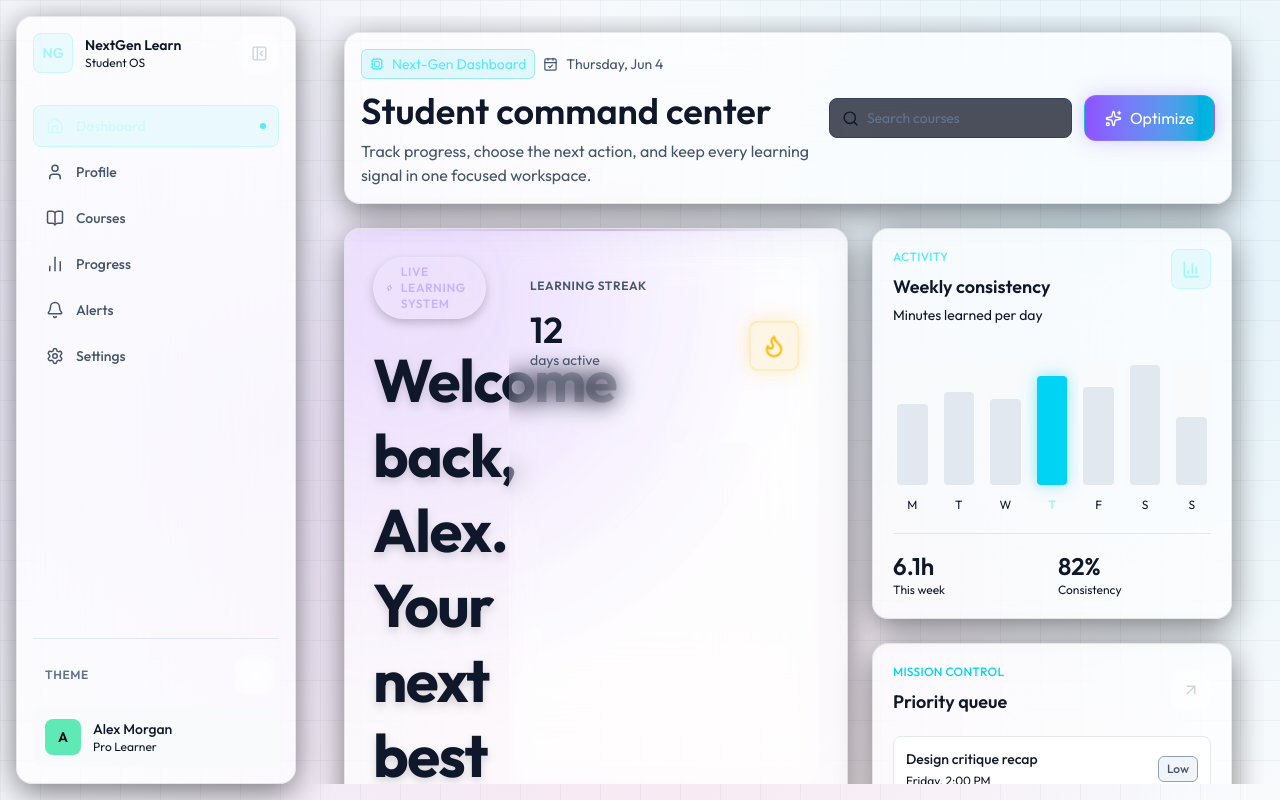
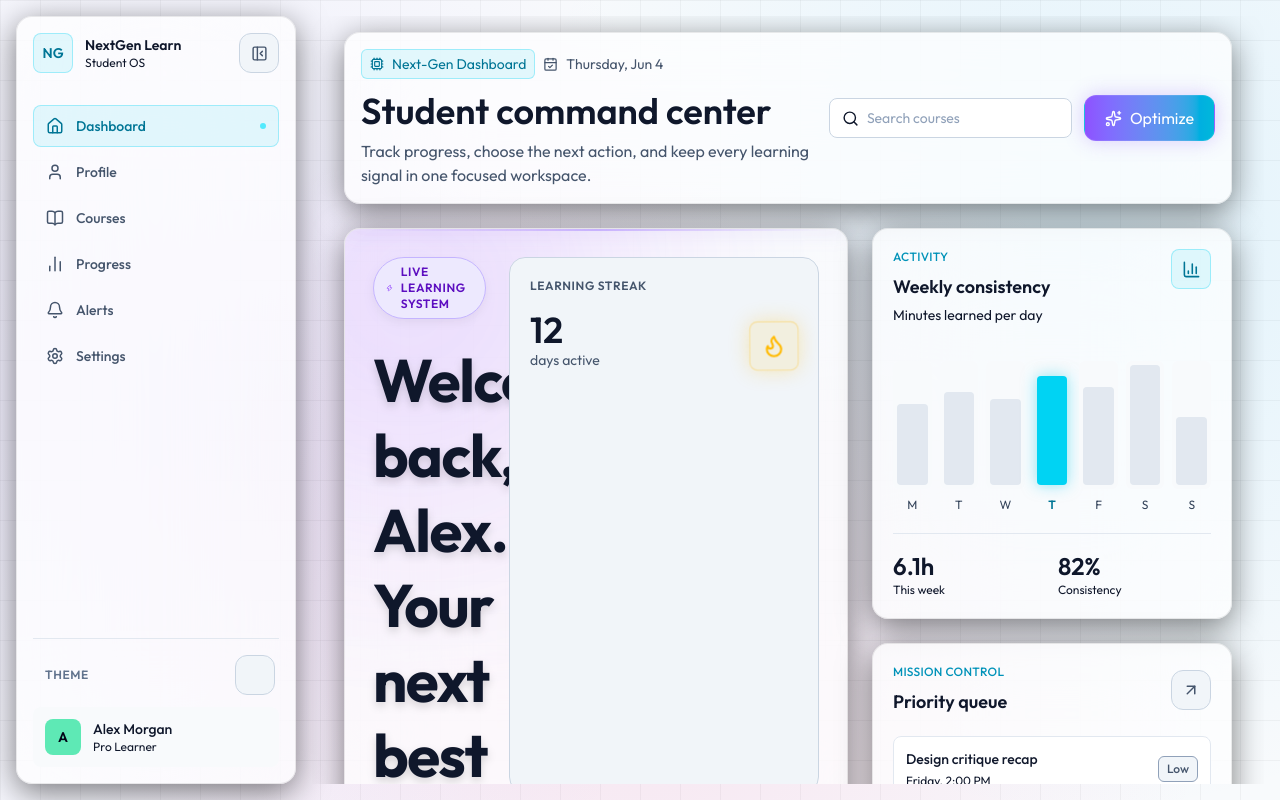
Before and after one commit to chavanpramod-ui/NextGen, a Next.js app: page / in a window 1280 px wide. Built offline with nearby package versions, Linux system fonts and the light colour scheme.

Commit message:
Fix text visibility issues in light mode

```diff
--- a/app/globals.css
+++ b/app/globals.css
@@ -130,8 +130,8 @@ input:focus-visible {
 
   .grid-overlay {
     background-image:
-      linear-gradient(rgba(255, 255, 255, 0.03) 1px, transparent 1px),
-      linear-gradient(90deg, rgba(255, 255, 255, 0.03) 1px, transparent 1px);
+      linear-gradient(var(--grid-color) 1px, transparent 1px),
+      linear-gradient(90deg, var(--grid-color) 1px, transparent 1px);
     background-size: 32px 32px;
     mask-image: linear-gradient(to bottom, black, transparent 80%);
   }
@@ -141,18 +141,18 @@ input:focus-visible {
   }
 
   .secondary-button {
-    @apply inline-flex min-h-10 items-center justify-center gap-2 rounded-xl border border-white/5 bg-white/5 px-5 py-2.5 text-sm font-medium text-slate-200 backdrop-blur-md transition-all duration-300 hover:scale-[1.02] hover:bg-white/10 hover:text-white hover:border-white/15 hover:shadow-[0_8px_20px_rgba(0,0,0,0.2)] active:scale-95;
+    @apply inline-flex min-h-10 items-center justify-center gap-2 rounded-xl border border-slate-300 dark:border-white/5 bg-slate-100 dark:bg-white/5 px-5 py-2.5 text-sm font-medium text-slate-700 dark:text-slate-200 backdrop-blur-md transition-all duration-300 hover:scale-[1.02] hover:bg-slate-200 dark:hover:bg-white/10 hover:text-slate-900 dark:hover:text-white hover:border-slate-400 dark:hover:border-white/15 hover:shadow-[0_8px_20px_rgba(0,0,0,0.05)] dark:hover:shadow-[0_8px_20px_rgba(0,0,0,0.2)] active:scale-95;
   }
 
   .icon-button {
-    @apply inline-flex h-10 w-10 shrink-0 items-center justify-center rounded-xl border border-white/5 bg-white/5 text-slate-300 backdrop-blur-md transition-all duration-300 hover:scale-110 hover:bg-white/10 hover:text-white hover:border-white/15 hover:shadow-[0_8px_20px_rgba(0,0,0,0.2)] active:scale-95;
+    @apply inline-flex h-10 w-10 shrink-0 items-center justify-center rounded-xl border border-slate-300 dark:border-white/5 bg-slate-100 dark:bg-white/5 text-slate-600 dark:text-slate-300 backdrop-blur-md transition-all duration-300 hover:scale-110 hover:bg-slate-200 dark:hover:bg-white/10 hover:text-slate-900 dark:hover:text-white hover:border-slate-400 dark:hover:border-white/15 hover:shadow-[0_8px_20px_rgba(0,0,0,0.05)] dark:hover:shadow-[0_8px_20px_rgba(0,0,0,0.2)] active:scale-95;
   }
 
   .search-control {
-    @apply flex min-h-10 items-center gap-2 rounded-lg border border-slate-700 bg-slate-950/70 px-3 text-sm text-slate-200 transition-colors focus-within:border-cyan-300/50;
+    @apply flex min-h-10 items-center gap-2 rounded-lg border border-slate-300 dark:border-slate-700 bg-white dark:bg-slate-950/70 px-3 text-sm text-slate-700 dark:text-slate-200 transition-colors focus-within:border-cyan-400 dark:focus-within:border-cyan-300/50;
   }
 
   .search-control input {
-    @apply w-full min-w-0 bg-transparent text-slate-100 outline-none placeholder:text-slate-500 sm:w-48;
+    @apply w-full min-w-0 bg-transparent text-slate-900 dark:text-slate-100 outline-none placeholder:text-slate-400 dark:placeholder:text-slate-500 sm:w-48;
   }
 }
--- a/app/page.tsx
+++ b/app/page.tsx
@@ -75,7 +75,7 @@ function PriorityPanel({ priorities }: { priorities: typeof initialPriorities })
     <section className="dashboard-panel p-5">
       <div className="flex items-center justify-between gap-4">
         <div>
-          <p className="text-xs font-medium uppercase tracking-wide text-cyan-400">
+          <p className="text-xs font-medium uppercase tracking-wide text-cyan-600 dark:text-cyan-400">
             Mission control
           </p>
           <h2 className="mt-2 text-lg font-semibold text-slate-900 dark:text-slate-50">Priority queue</h2>
@@ -101,7 +101,7 @@ function PriorityPanel({ priorities }: { priorities: typeof initialPriorities })
             className="group flex items-center justify-between gap-4 rounded-lg border border-slate-200 dark:border-slate-800 bg-white dark:bg-slate-900/40 p-3 transition-colors hover:border-slate-400 dark:border-slate-600 hover:bg-slate-100 dark:bg-slate-800/60"
           >
             <div className="min-w-0">
-              <p className="truncate text-sm font-medium text-slate-900 dark:text-slate-100 transition-colors group-hover:text-cyan-100">{item.title}</p>
+              <p className="truncate text-sm font-medium text-slate-900 dark:text-slate-100 transition-colors group-hover:text-cyan-600 dark:group-hover:text-cyan-100">{item.title}</p>
               <p className="mt-1 text-xs text-slate-900 dark:text-slate-500">{item.time}</p>
             </div>
             <span className={`rounded-md border px-2 py-1 text-xs font-medium ${
@@ -223,7 +223,7 @@ export default function Dashboard() {
       <header className="dashboard-panel flex flex-col gap-4 p-4 lg:flex-row lg:items-center lg:justify-between">
         <div className="min-w-0">
           <div className="flex flex-wrap items-center gap-2 text-sm text-slate-600 dark:text-slate-400">
-            <span className="flex items-center gap-2 rounded-md border border-cyan-400/30 bg-cyan-400/10 px-2 py-1 text-cyan-300">
+            <span className="flex items-center gap-2 rounded-md border border-cyan-400/30 bg-cyan-400/10 px-2 py-1 text-cyan-700 dark:text-cyan-300">
               <Cpu size={14} />
               Next-Gen Dashboard
             </span>
@@ -268,7 +268,7 @@ export default function Dashboard() {
                     <li key={i}>
                       <button
                         type="button"
-                        className="w-full flex items-center px-3 py-2 text-sm text-slate-700 dark:text-slate-300 hover:bg-slate-100 dark:bg-slate-800 hover:text-cyan-400 transition-colors"
+                        className="w-full flex items-center px-3 py-2 text-sm text-slate-700 dark:text-slate-300 hover:bg-slate-100 dark:bg-slate-800 hover:text-cyan-600 dark:hover:text-cyan-400 transition-colors"
                         onClick={() => {
                           setSearchQuery(term);
                           setIsSearchFocused(false);
@@ -328,7 +328,7 @@ export default function Dashboard() {
                   </motion.p>
                   <p className="text-sm text-slate-600 dark:text-slate-400">tasks remaining</p>
                 </div>
-                <div className="flex items-center gap-1 text-sm font-medium text-emerald-400">
+                <div className="flex items-center gap-1 text-sm font-medium text-emerald-600 dark:text-emerald-400">
                   <TrendingUp size={16} />
                   On pace
                 </div>
--- a/components/ActivityTile.tsx
+++ b/components/ActivityTile.tsx
@@ -30,7 +30,7 @@ export function ActivityTile({ activity }: ActivityTileProps) {
     >
       <div className="flex items-start justify-between gap-4">
         <div>
-          <p className="text-xs font-medium uppercase tracking-wide text-cyan-300">
+          <p className="text-xs font-medium uppercase tracking-wide text-cyan-600 dark:text-cyan-300">
             Activity
           </p>
           <h2 className="mt-2 text-lg font-semibold text-slate-900 dark:text-slate-50">
@@ -40,7 +40,7 @@ export function ActivityTile({ activity }: ActivityTileProps) {
             {activity?.title ?? 'Minutes learned per day'}
           </p>
         </div>
-        <div className="flex h-10 w-10 items-center justify-center rounded-lg border border-cyan-300/20 bg-cyan-300/10 text-cyan-200">
+        <div className="flex h-10 w-10 items-center justify-center rounded-lg border border-cyan-400/30 dark:border-cyan-300/20 bg-cyan-400/10 dark:bg-cyan-300/10 text-cyan-700 dark:text-cyan-200">
           <BarChart3 size={19} />
         </div>
       </div>
@@ -61,7 +61,7 @@ export function ActivityTile({ activity }: ActivityTileProps) {
                 }`}
               />
             </div>
-            <span className={`text-xs ${item.isToday ? 'font-semibold text-cyan-200' : 'text-slate-900 dark:text-slate-500'}`}>
+            <span className={`text-xs ${item.isToday ? 'font-semibold text-cyan-700 dark:text-cyan-200' : 'text-slate-700 dark:text-slate-500'}`}>
               {item.day.charAt(0)}
             </span>
           </div>
--- a/components/CourseTile.tsx
+++ b/components/CourseTile.tsx
@@ -25,10 +25,10 @@ interface CourseTileProps {
 }
 
 const accentClasses: Record<string, string> = {
-  amber: 'border-amber-400/30 bg-amber-400/10 text-amber-300 shadow-[0_0_15px_rgba(251,191,36,0.15)]',
-  cyan: 'border-cyan-400/30 bg-cyan-400/10 text-cyan-300 shadow-[0_0_15px_rgba(34,211,238,0.15)]',
-  emerald: 'border-emerald-400/30 bg-emerald-400/10 text-emerald-300 shadow-[0_0_15px_rgba(52,211,153,0.15)]',
-  violet: 'border-violet-400/30 bg-violet-400/10 text-violet-300 shadow-[0_0_15px_rgba(139,92,246,0.15)]',
+  amber: 'border-amber-400/30 bg-amber-400/10 text-amber-600 dark:text-amber-300 shadow-[0_0_15px_rgba(251,191,36,0.15)]',
+  cyan: 'border-cyan-400/30 bg-cyan-400/10 text-cyan-700 dark:text-cyan-300 shadow-[0_0_15px_rgba(34,211,238,0.15)]',
+  emerald: 'border-emerald-400/30 bg-emerald-400/10 text-emerald-600 dark:text-emerald-300 shadow-[0_0_15px_rgba(52,211,153,0.15)]',
+  violet: 'border-violet-400/30 bg-violet-400/10 text-violet-600 dark:text-violet-300 shadow-[0_0_15px_rgba(139,92,246,0.15)]',
 };
 
 const hoverClasses: Record<string, string> = {
--- a/components/HeroTile.tsx
+++ b/components/HeroTile.tsx
@@ -58,8 +58,8 @@ export function HeroTile({ userName, streakDays }: HeroTileProps) {
       <div className="relative z-10 grid h-full gap-6 lg:grid-cols-[minmax(0,1fr)_310px]">
         <div className="flex min-w-0 flex-col justify-between gap-8">
           <div style={{ transform: 'translateZ(30px)' }}>
-            <div className="inline-flex items-center gap-2 rounded-full border border-white/10 bg-white/5 backdrop-blur-md px-3 py-1.5 text-xs font-semibold uppercase tracking-wider text-violet-300 shadow-[0_4px_10px_rgba(0,0,0,0.2)]">
-              <Zap size={14} className="text-violet-400" />
+            <div className="inline-flex items-center gap-2 rounded-full border border-violet-300 dark:border-white/10 bg-violet-100 dark:bg-white/5 backdrop-blur-md px-3 py-1.5 text-xs font-semibold uppercase tracking-wider text-violet-800 dark:text-violet-300 shadow-[0_4px_10px_rgba(0,0,0,0.05)] dark:shadow-[0_4px_10px_rgba(0,0,0,0.2)]">
+              <Zap size={14} className="text-violet-600 dark:text-violet-400" />
               Live learning system
             </div>
             <h2 className="mt-6 max-w-3xl text-4xl font-bold leading-tight tracking-tight text-slate-900 dark:text-white sm:text-5xl lg:text-6xl drop-shadow-lg font-outfit">
@@ -83,7 +83,7 @@ export function HeroTile({ userName, streakDays }: HeroTileProps) {
         </div>
 
         <div className="grid gap-3 sm:grid-cols-2 lg:grid-cols-1" style={{ transform: 'translateZ(20px)' }}>
-          <div className="group rounded-2xl border border-white/5 bg-white/5 backdrop-blur-md p-5 transition-all hover:border-white/15 hover:bg-white/10 hover:shadow-[0_8px_30px_rgba(251,191,36,0.15)] relative overflow-hidden">
+          <div className="group rounded-2xl border border-slate-300 dark:border-white/5 bg-slate-100 dark:bg-white/5 backdrop-blur-md p-5 transition-all hover:border-slate-400 dark:hover:border-white/15 hover:bg-slate-200 dark:hover:bg-white/10 hover:shadow-[0_8px_30px_rgba(251,191,36,0.15)] relative overflow-hidden">
             <div className="absolute -right-10 -top-10 h-32 w-32 rounded-full bg-amber-500/20 blur-[40px] pointer-events-none transition-opacity group-hover:opacity-100 opacity-0" />
             <p className="text-xs font-semibold uppercase tracking-wider text-slate-600 dark:text-slate-400">
               Learning streak
@@ -103,7 +103,7 @@ export function HeroTile({ userName, streakDays }: HeroTileProps) {
             </div>
           </div>
 
-          <div className="group rounded-2xl border border-white/5 bg-white/5 backdrop-blur-md p-5 transition-all hover:border-white/15 hover:bg-white/10 hover:shadow-[0_8px_30px_rgba(16,185,129,0.15)] relative overflow-hidden">
+          <div className="group rounded-2xl border border-slate-300 dark:border-white/5 bg-slate-100 dark:bg-white/5 backdrop-blur-md p-5 transition-all hover:border-slate-400 dark:hover:border-white/15 hover:bg-slate-200 dark:hover:bg-white/10 hover:shadow-[0_8px_30px_rgba(16,185,129,0.15)] relative overflow-hidden">
             <div className="absolute -right-10 -bottom-10 h-32 w-32 rounded-full bg-emerald-500/20 blur-[40px] pointer-events-none transition-opacity group-hover:opacity-100 opacity-0" />
             <div className="flex items-center justify-between gap-4 relative z-10">
               <p className="text-xs font-semibold uppercase tracking-wider text-slate-600 dark:text-slate-400">
--- a/components/Sidebar.tsx
+++ b/components/Sidebar.tsx
@@ -33,7 +33,7 @@ export function Sidebar() {
     <div className="flex h-full flex-col">
       <div className="flex items-center justify-between gap-3">
         <Link href="#" className="flex min-w-0 items-center gap-3">
-          <div className="flex h-10 w-10 shrink-0 items-center justify-center rounded-lg border border-cyan-300/20 bg-cyan-300/10 text-sm font-semibold text-cyan-200">
+          <div className="flex h-10 w-10 shrink-0 items-center justify-center rounded-lg border border-cyan-400/30 dark:border-cyan-300/20 bg-cyan-400/10 dark:bg-cyan-300/10 text-sm font-semibold text-cyan-700 dark:text-cyan-200">
             NG
           </div>
           {!isCollapsed && (
@@ -68,8 +68,8 @@ export function Sidebar() {
               title={item.label}
               className={`group flex items-center gap-3 rounded-lg border px-3 py-2.5 text-sm font-medium transition-colors ${
                 isActive
-                  ? 'border-cyan-300/20 bg-cyan-300/10 text-cyan-100'
-                  : 'border-transparent text-slate-600 dark:text-slate-400 hover:border-slate-200 dark:border-slate-800 hover:bg-white dark:bg-slate-900 hover:text-slate-900 dark:text-slate-100'
+                  ? 'border-cyan-400/30 dark:border-cyan-300/20 bg-cyan-400/10 dark:bg-cyan-300/10 text-cyan-700 dark:text-cyan-100'
+                  : 'border-transparent text-slate-600 dark:text-slate-400 hover:border-slate-300 dark:hover:border-slate-800 hover:bg-slate-100 dark:hover:bg-slate-900 hover:text-slate-900 dark:hover:text-slate-100'
               }`}
               onClick={() => setIsOpen(false)}
             >
```
